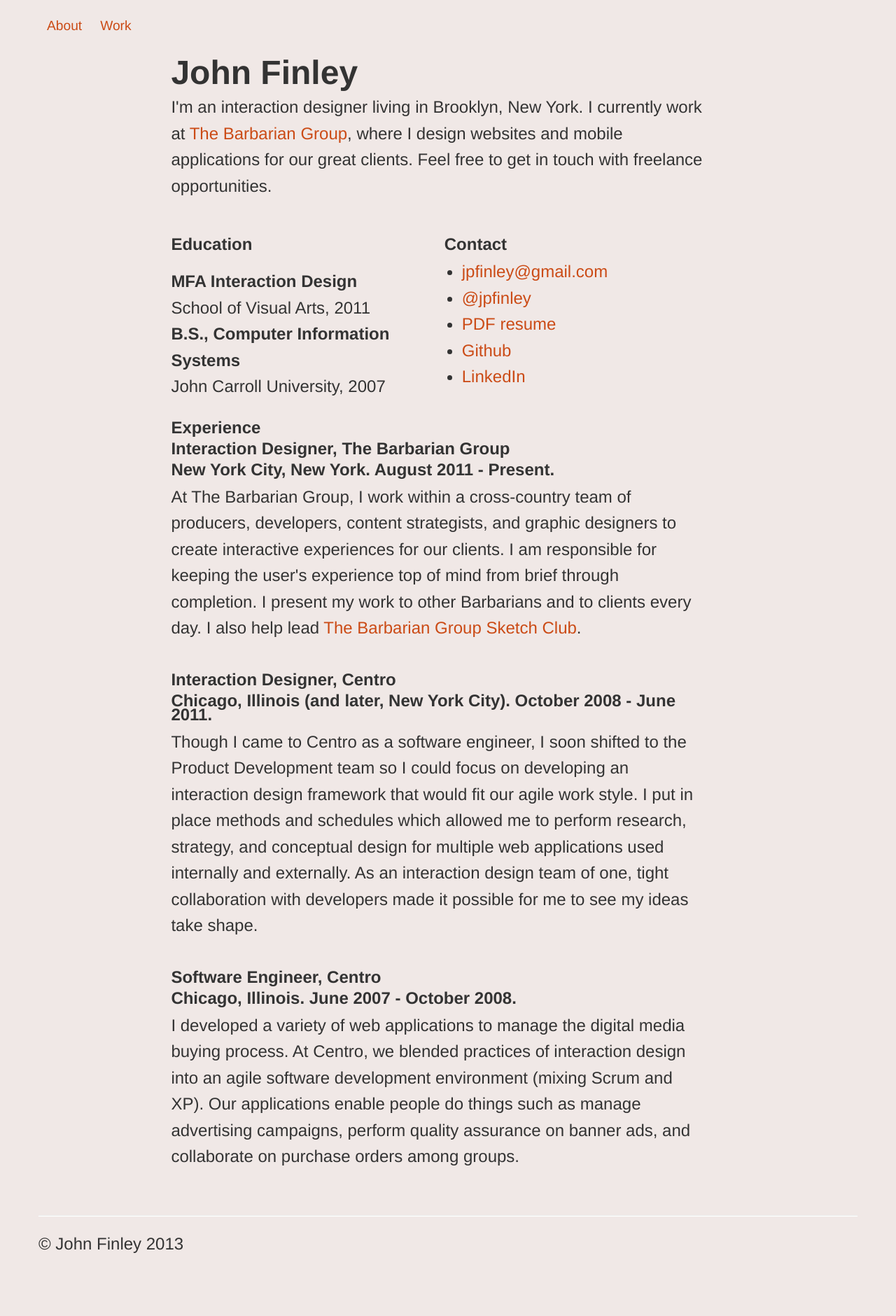
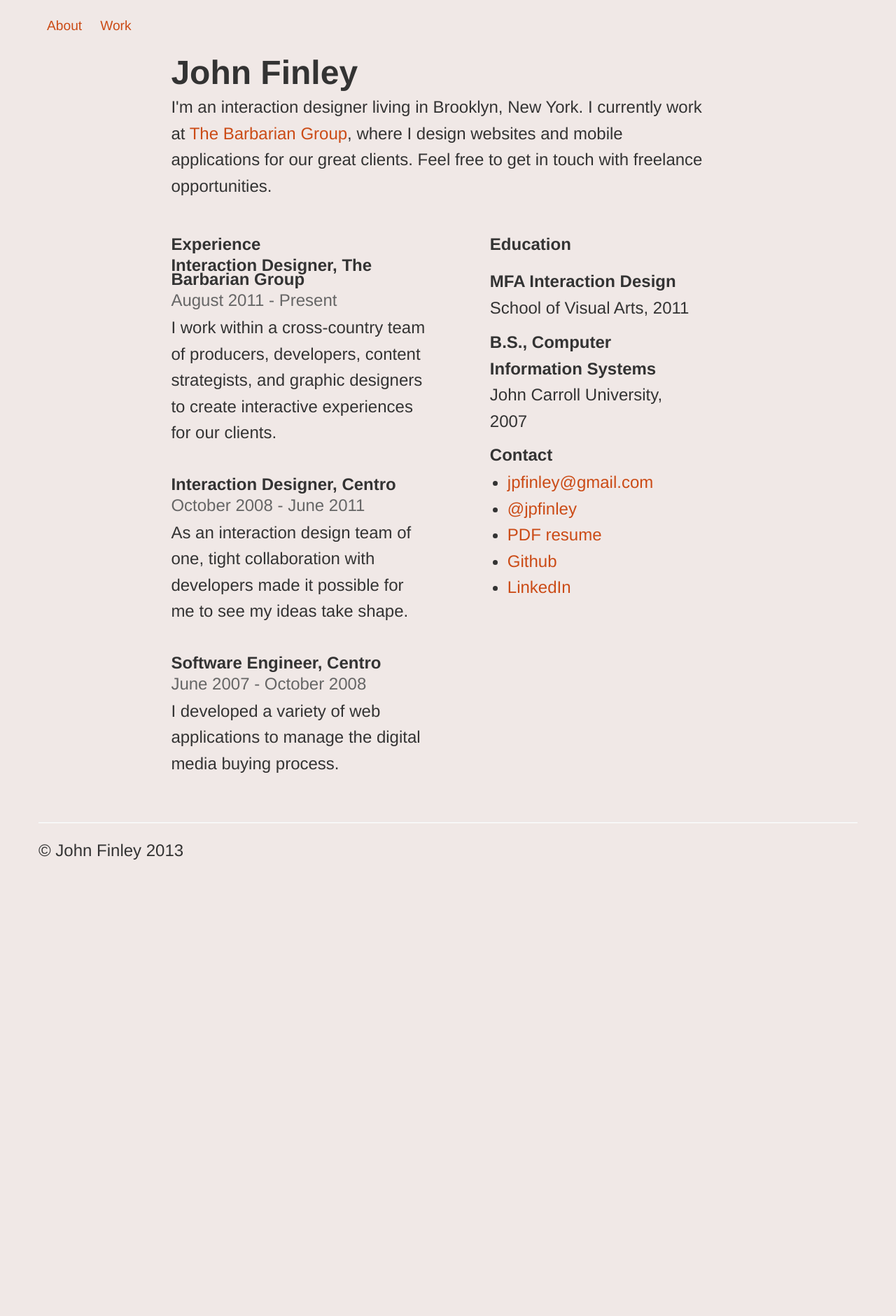
Before and after one commit to jpfinley/heyfinley, a Jekyll site: the page built from index.html, in a window 1280 px wide. Shown: the whole page at 70% size. Built offline with Jekyll 4.4.1, drawn with Linux system fonts in a browser that asks for light colours; after the commit the page ends 1319 px from its top, so only the background shows below that.

Commit message:
WIP still not satisfied with font sizes and heirarchy here

```diff
--- a/assets/css/main.css
+++ b/assets/css/main.css
@@ -26,9 +26,10 @@ body {
   body {
     font-size: 130%;
   }
-  .resume h4, .resume h5, .resume h6, .resume p, .resume li, .resume dt, .resume dd {
-    font-size: 86.666666667%;
+  .resume h4, .resume h5, .resume h6, .resume li, .resume dt, .resume dd {
+/*    font-size: 86.666666667%;*/
   }
+
   #content {
     margin-right: auto;
     margin-left: auto;
@@ -41,8 +42,14 @@ body {
   body {
     font-size: 115%;
   }
-  .resume h4, .resume h5, .resume h6, .resume p, .resume li, .resume dt, .resume dd {
-    font-size: 76.666666667%;
+  .resume h4, .resume h5, .resume h6, .resume dt, .resume dd {
+/*    font-size: 76.666666667%;*/
+  }
+  .resume h4 {
+    margin-bottom: 1.5em;
+  }
+  .resume p, .resume li, .resume dt, .resume dd {
+    font-size: 90%;
   }
   #content {
     margin-right: auto;
@@ -107,6 +114,7 @@ a:hover {
 
 dd {
   margin-left: 0;
+  margin-bottom: 0.5em;
 }
 
 .lead {
@@ -116,8 +124,9 @@ dd {
   line-height: 1.428571429em;  /* 30px / 21px */
 }
 
-.job-title, .job-location {
-/*  color: #999;*/
+.job-location {
+  color: #666;
+  font-weight: normal;
 }
 
 /* Post-specific stuff */
--- a/index.html
+++ b/index.html
@@ -9,17 +9,29 @@ layout: default
   </div><!-- objective -->
 
   <div class="row">
-    <div id="education" class="resume span6">
-      <h5>Education</h5>
+    <div id="experience" class="resume span6">
+      <h4>Experience</h4>
+      <h5 class="job-title">Interaction Designer, The Barbarian Group</h5>
+      <h6 class="job-location">August 2011 - Present</h6>
+      <p>I work within a cross-country team of producers, developers, content strategists, and graphic designers to create interactive experiences for our clients.</p>
+      <h5 class="job-title">Interaction Designer, Centro</h5>
+      <h6 class="job-location">October 2008 - June 2011</h6>
+      <p>As an interaction design team of one, tight collaboration with developers made it possible for me to see my ideas take shape.</p>
+      <h5 class="job-title">Software Engineer, Centro</h5>
+      <h6 class="job-location">June 2007 - October 2008</h6>
+      <p>I developed a variety of web applications to manage the digital media buying process.</p>
+    </div><!-- experience -->
+
+    <div class="resume span5 offset1">
+      <h4>Education</h4>
       <dl>
         <dt>MFA Interaction Design</dt>
         <dd>School of Visual Arts, 2011</dd>
         <dt>B.S., Computer Information Systems</dt>
         <dd>John Carroll University, 2007</dd>
       </dl>
-    </div><!-- education -->
-    <div id="contact" class="resume span6">
-      <h5>Contact</h5>
+
+      <h4>Contact</h4>
       <ul>
         <li><span id="obf"><script>document.getElementById("obf").innerHTML="<n uers=\"znvygb:wcsvayrl@tznvypbz?fhowrpg=V fgbccrq ol lbhe jrofvgr\" gnetrg=\"_oynax\">wcsvayrl@tznvy.pbz</n>".replace(/[a-zA-Z]/g,function(c){return String.fromCharCode((c<="Z"?90:122)>=(c=c.charCodeAt(0)+13)?c:c-26);});</script>
         <noscript><span style="unicode-bidi:bidi-override;direction:rtl;">mocliamg@yelnifpj</span></noscript></span></li>
@@ -28,20 +40,8 @@ layout: default
         <li><a href="https://github.com/jpfinley">Github</a></li>
         <li><a href="http://www.linkedin.com/in/jpfinley">LinkedIn</a></li>
       </ul>
-    </div><!-- contact -->
-  </div><!-- row -->
+    </div><!-- section -->
 
-  <div class="row">
-    <div id="experience" class="resume">
-      <h5>Experience</h5>
-      <h5 class="job-title">Interaction Designer, The Barbarian Group</h5>
-      <h6 class="job-location">New York City, New York. August 2011 - Present.</h6>
-      <p>At The Barbarian Group, I work within a cross-country team of producers, developers, content strategists, and graphic designers to create interactive experiences for our clients. I am responsible for keeping the user's experience top of mind from brief through completion. I present my work to other Barbarians and to clients every day. I also help lead <a href="http://thebarbariangroupsketchclub.tumblr.com">The Barbarian Group Sketch Club</a>.</p>
-      <h5 class="job-title">Interaction Designer, Centro</h5>
-      <h6 class="job-location">Chicago, Illinois (and later, New York City). October 2008 - June 2011.</h6>
-      <p>Though I came to Centro as a software engineer, I soon shifted to the Product Development team so I could focus on developing an interaction design framework that would fit our agile work style. I put in place methods and schedules which allowed me to perform research, strategy, and conceptual design for multiple web applications used internally and externally. As an interaction design team of one, tight collaboration with developers made it possible for me to see my ideas take shape.</p>      <h5 class="job-title">Software Engineer, Centro</h5>
-      <h6 class="job-location">Chicago, Illinois. June 2007 - October 2008.</h6>
-      <p>I developed a variety of web applications to manage the digital media buying process. At Centro, we blended practices of interaction design into an agile software development environment (mixing Scrum and XP). Our applications enable people do things such as manage advertising campaigns, perform quality assurance on banner ads, and collaborate on purchase orders among groups.</p>
-    </div><!-- experience -->
+
   </div><!-- row -->
 </div>
```
